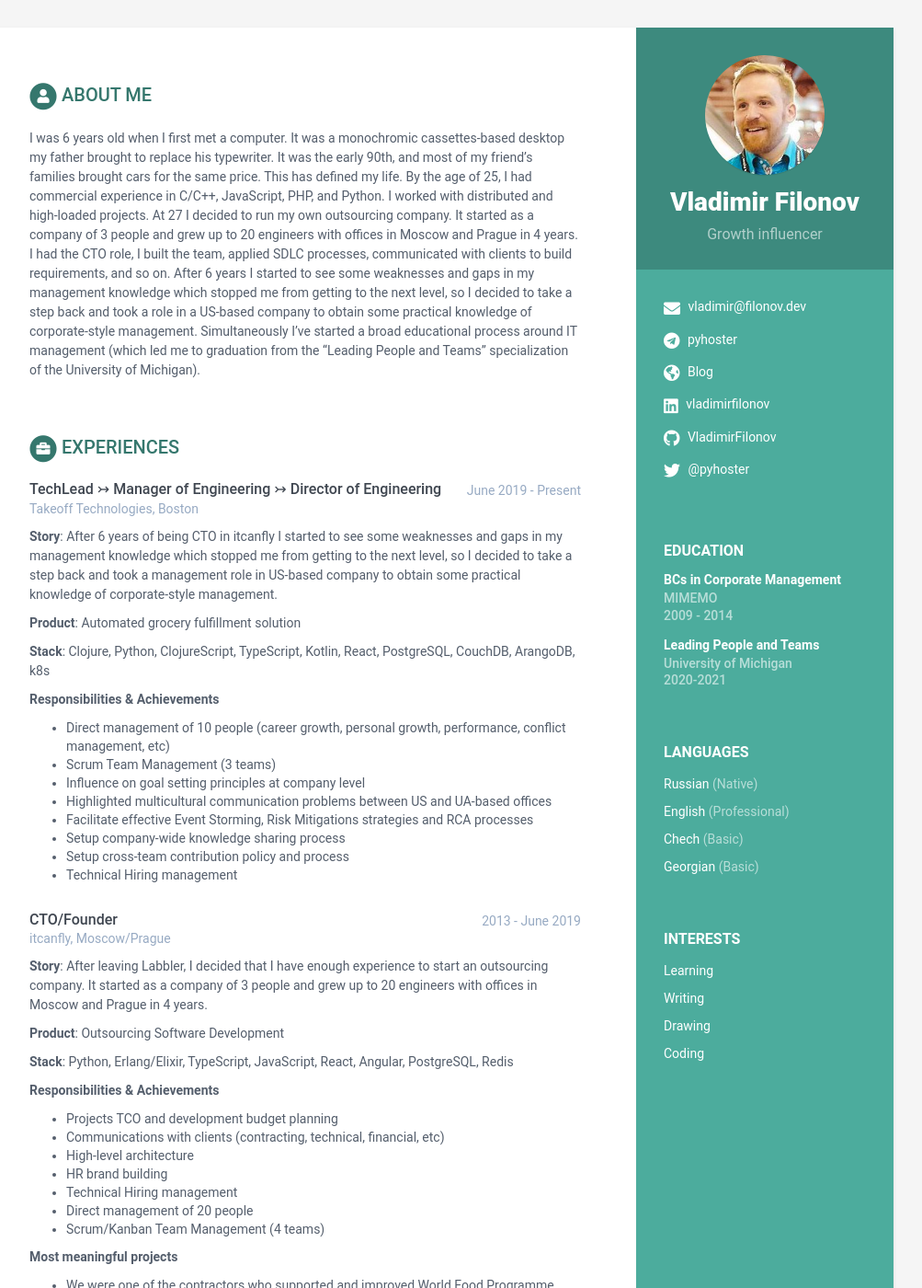
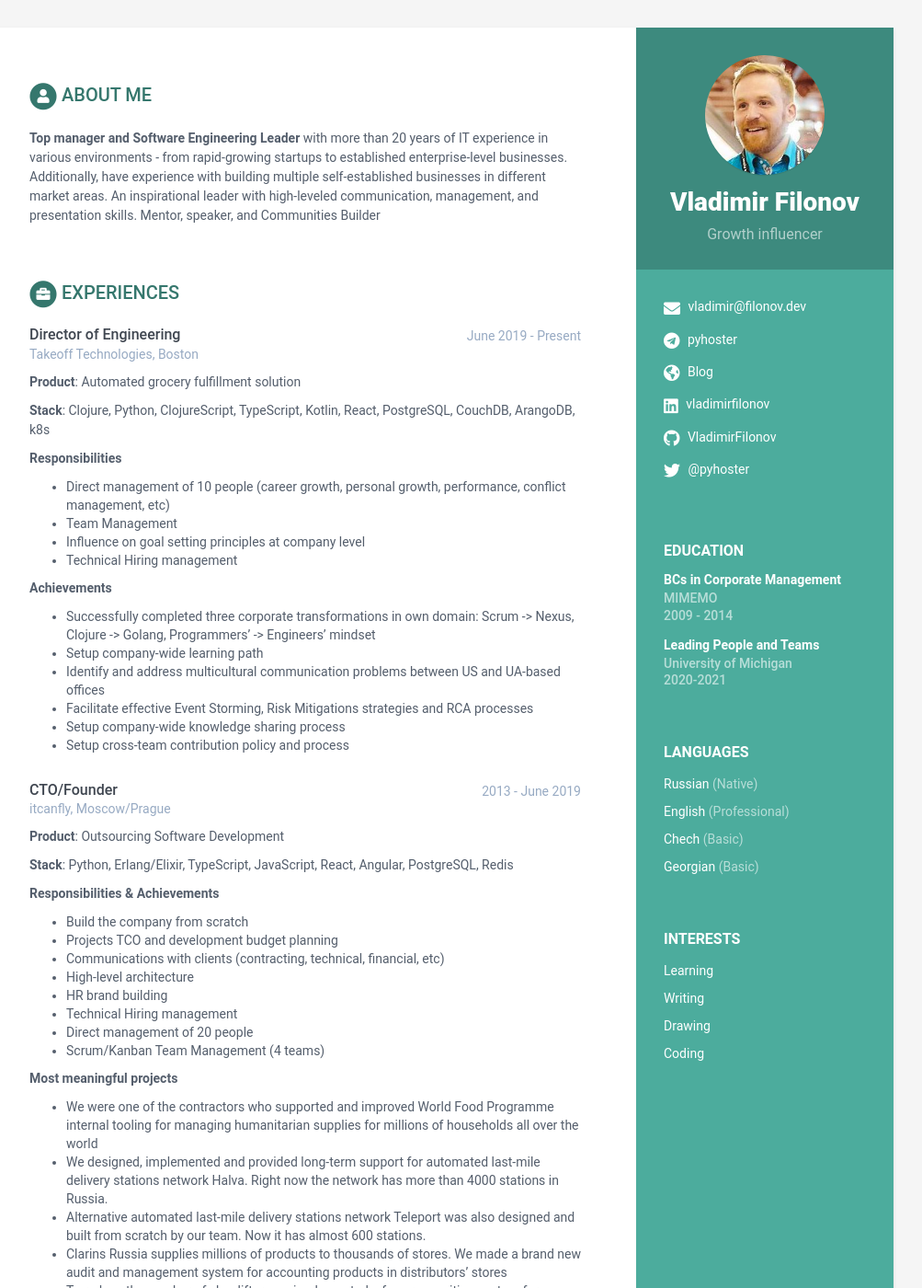
Before and after one commit to VladimirFilonov/vladimirfilonov.github.io, a Jekyll site: the page built from index.html, in a window 1280 px wide and 1400 px high. Shown: the whole window at 92% size, without its empty margins (168-1171 px from the left). Built offline with Jekyll 4.4.1, drawn with Linux system fonts in a browser that asks for light colours; some of the changed text lies outside the part shown.

Commit message:
Update information to CV v2

```diff
--- a/_data/data.yml
+++ b/_data/data.yml
@@ -53,11 +53,7 @@ sidebar:
 career-profile:
     title: About me
     summary: |
-      I was 6 years old when I first met a computer. It was a monochromic cassettes-based desktop my father brought to replace his typewriter. It was the early 90th, and most of my friend's families brought cars for the same price. This has defined my life.
-      By the age of 25, I had commercial experience in C/C++, JavaScript, PHP, and Python. I worked with distributed and high-loaded projects.
-      At 27 I decided to run my own outsourcing company. It started as a company of 3 people and grew up to 20 engineers with offices in Moscow and Prague in 4 years.
-      I had the CTO role, I built the team, applied SDLC processes, communicated with clients to build requirements, and so on.
-      After 6 years I started to see some weaknesses and gaps in my management knowledge which stopped me from getting to the next level, so I decided to take a step back and took a role in a US-based company to obtain some practical knowledge of corporate-style management. Simultaneously I've started a broad educational process around IT management (which led me to graduation from the "Leading People and Teams" specialization of the University of Michigan).
+      **Top manager and Software Engineering Leader** with more than 20 years of IT experience in various environments - from rapid-growing startups to established enterprise-level businesses. Additionally, have experience with building multiple self-established businesses in different market areas. An inspirational leader with high-leveled communication, management, and presentation skills. Mentor, speaker, and Communities Builder
 
 education:
     - degree: BCs in Corporate Management
@@ -69,42 +65,35 @@ education:
       time: 2020-2021
 
 experiences:
-    - role: TechLead ↣ Manager of Engineering ↣ Director of Engineering
+    - role: Director of Engineering
       time: June 2019 - Present
       company: Takeoff Technologies, Boston
       details: |
-        **Story**: After 6 years of being CTO in itcanfly I started to see some
-        weaknesses and gaps in my management knowledge which stopped me
-        from getting to the next level, so I decided to take a step back and took a
-        management role in US-based company to obtain some practical
-        knowledge of corporate-style management.
 
         **Product**: Automated grocery fulfillment solution
 
         **Stack**: Clojure, Python, ClojureScript, TypeScript, Kotlin, React,
         PostgreSQL, CouchDB, ArangoDB, k8s
 
-        **Responsibilities & Achievements**
+        **Responsibilities**
+        - Direct management of 10 people (career growth, personal growth, performance, conflict management, etc)
+        - Team Management
+        - Influence on goal setting principles at company level
+        - Technical Hiring management
 
-        - Direct management of 10 people (career growth, personal growth,
-        performance, conflict management, etc)
-        - Scrum Team Management (3 teams)
-        - Influence on goal setting principles at company level
-        - Highlighted multicultural communication problems between US and
-        UA-based offices
-        - Facilitate effective Event Storming, Risk Mitigations strategies and RCA
-        processes
+        **Achievements**
+        - Successfully completed three corporate  transformations in own domain: Scrum -> Nexus, Clojure -> Golang, Programmers’ -> Engineers’ mindset
+        - Setup company-wide learning path
+        - Identify and address multicultural communication problems between US and UA-based offices
+        - Facilitate effective Event Storming, Risk Mitigations strategies and RCA processes
         - Setup company-wide knowledge sharing process
         - Setup cross-team contribution policy and process
-        - Technical Hiring management
+
 
     - role: CTO/Founder
       time: 2013 - June 2019
       company: itcanfly, Moscow/Prague
       details: |
-        **Story**: After leaving Labbler, I decided that I have enough experience to
-        start an outsourcing company. It started as a company of 3 people and
-        grew up to 20 engineers with offices in Moscow and Prague in 4 years.
 
         **Product**: Outsourcing Software Development
 
@@ -112,6 +101,7 @@ experiences:
         PostgreSQL, Redis
 
         **Responsibilities & Achievements**
+        - Build the company from scratch
         - Projects TCO and development budget planning
         - Сommunications with clients (contracting, technical, financial, etc)
         - High-level architecture
@@ -145,10 +135,6 @@ experiences:
       time: March 2012 - August 2013
       company: Labbler Inc., Delaware
       details: |
-        **Story**: I joined this startup at a very early stage as a Software Engineer,
-        but after a couple of months was promoted to the CTO role. We grew from
-        500 to 10000 clients, processed more than thousand hours of uploaded
-        music.
 
         **Product**: Social network for Music Professionals and Fans
 
@@ -165,30 +151,8 @@ experiences:
         - [Random article](https://www.prnewswire.com/news-releases/labblercom---a-new-network-for-music-professionals-and-fans-182956461.html)
         - [Behance Featured UI](https://www.behance.net/gallery/2440383/Labbler-Music-Community-Interface)
 
-    - role: Software Developer, Entrepreneur
+    - role: Software Developer, Solo Entrepreneur
       time: 2003 - March 2012
-      company: Labbler Inc., Delaware
-      details: |
-        **Story**: This is the very start of my software developer career. I’ve started
-         as a PHP developer and most of my projects were about supporting, fixing
-         and improving things after previous developers. This created my most
-         powerful skill - diving into client expectations and legacy code without
-         any kind of documentation or initial requirements. Projects were very
-         different - corporate websites, online shops, management systems, etc.
-         This brought me wide business expertise.
-
-         At one point a friend of mine suggested starting our own clothing store. In
-         3 months we reached country-wide size as an online shop and decided to
-         open an offline selling point. That was a very unusual, but cool
-         experience. I obtain knowledge in direct selling and face-to-face client
-         communication.
-
-         After two years I left this business and received a contract with Logibox
-         company - the very first automated last-mile delivery stations network in
-         Russia. I was a single person responsible for building a management
-         system on top of KEBA’s Kepol solution, retailers integration, billing
-         automation, etc.
-
 
 
 projects:
@@ -241,6 +205,12 @@ skills:
     title: Skills &amp; Proficiency
 
     toolset:
+      - name: Python, Erlang\Elixir, Clojure, ClojureScript, Go, JavaScript + Node.JS, PHP, Kotlin
+      - name: Docker, Kubernetes
+      - name: Cloud Native, AWS, GCP
+      - name: GitHub Actions, GitLab CI, Bitbucket Pipelines, Argo CD, Jenkins
+      - name: PostgreSQL, MySQL, MongoDB, Redis, Riak
+      - name: ActiveMQ, RabbitMQ, Kafka, 0mq
       - name: Project Management
       - name: People Management
       - name: Goals Setting
```
